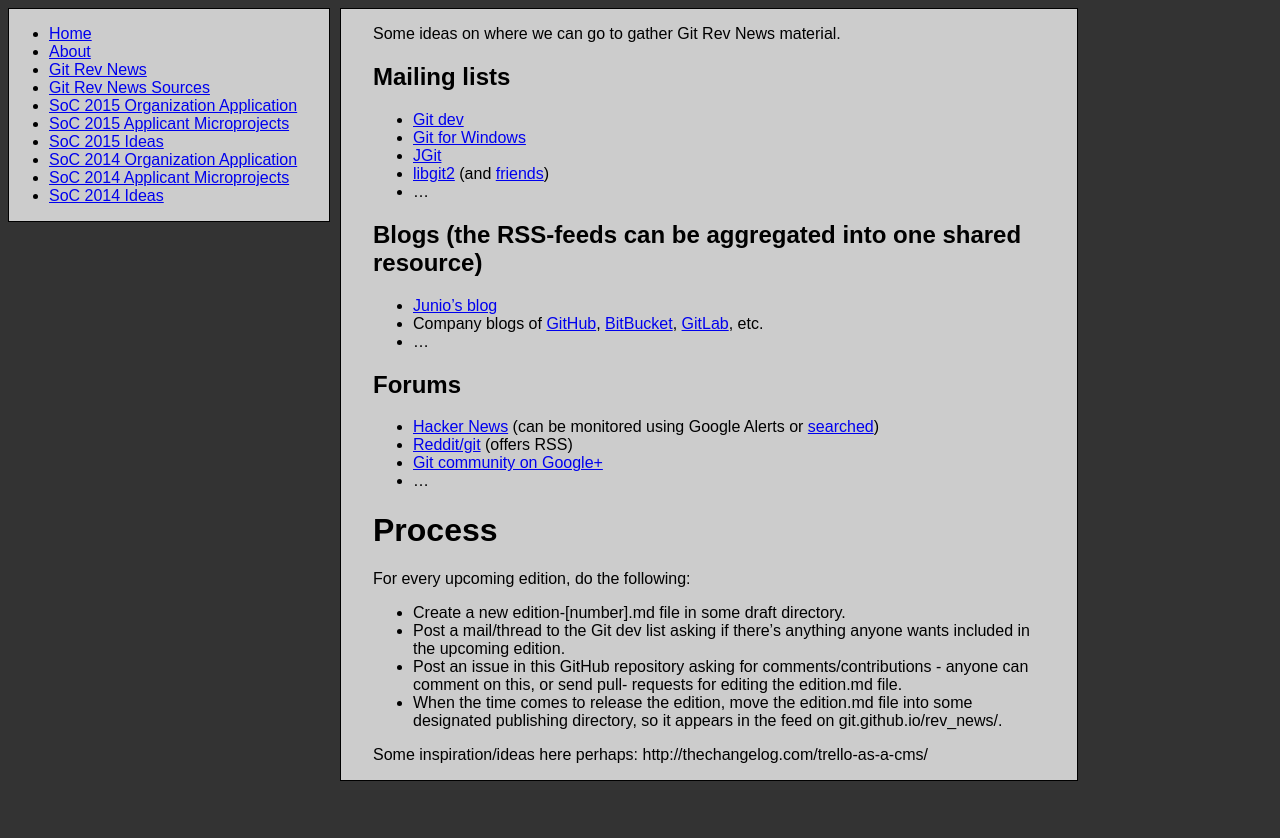
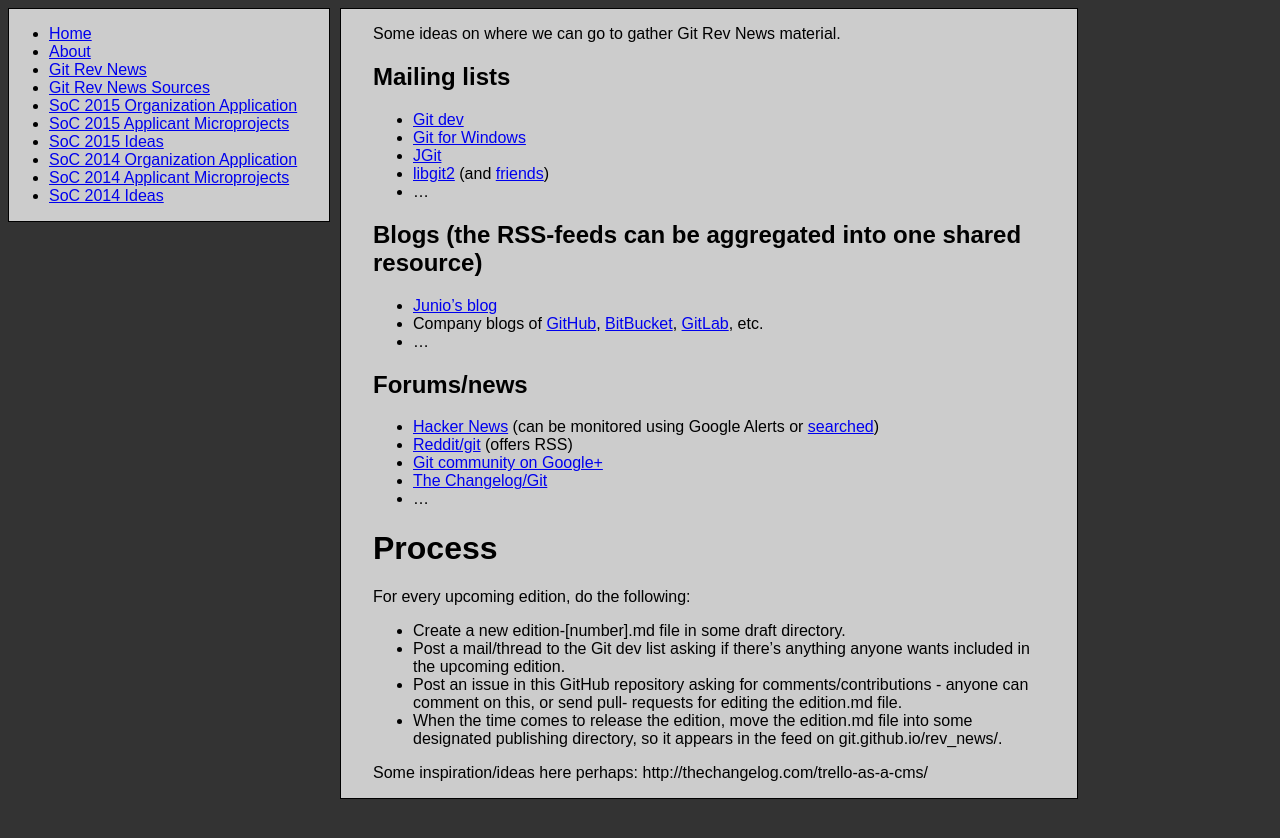
Before and after one commit to git/git.github.io, a Jekyll site: the page built from rev_news/news_sources.md, in a window 1280 px wide. Shown: the top 838 px of the page. Built offline with Jekyll 4.4.1, drawn with Linux system fonts in a browser that asks for light colours; Markdown is read by kramdown in place of the engine named in the settings.

Commit message:
Link to The Changelog

```diff
--- a/rev_news/news_sources.md
+++ b/rev_news/news_sources.md
@@ -19,11 +19,12 @@ Some ideas on where we can go to gather Git Rev News material.
 * Company blogs of [GitHub](https://github.com/blog), [BitBucket](https://blog.bitbucket.org/), [GitLab](https://about.gitlab.com/blog/), etc.
 * ...
 
-## Forums
+## Forums/news
 
 * [Hacker News](https://news.ycombinator.com/) (can be monitored using Google Alerts or [searched](https://hn.algolia.com/?query=git&sort=byPopularity&prefix=false&page=0&dateRange=last24h&type=story))
 * [Reddit/git](http://www.reddit.com/r/git) (offers RSS)
 * [Git community on Google+](https://plus.google.com/communities/112688280189071733518)
+* [The Changelog/Git](http://thechangelog.com/tagged/git/)
 * ...
 
 # Process
```
